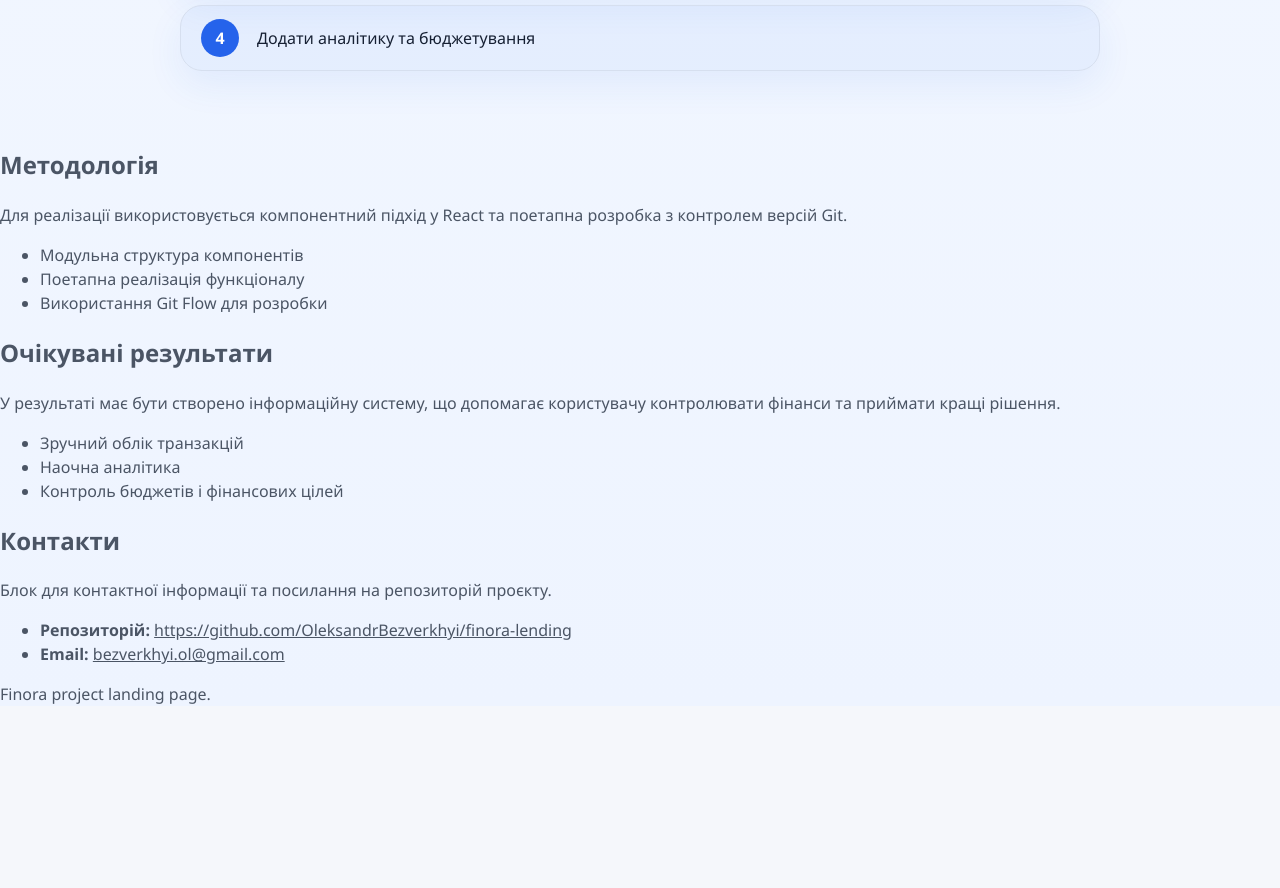
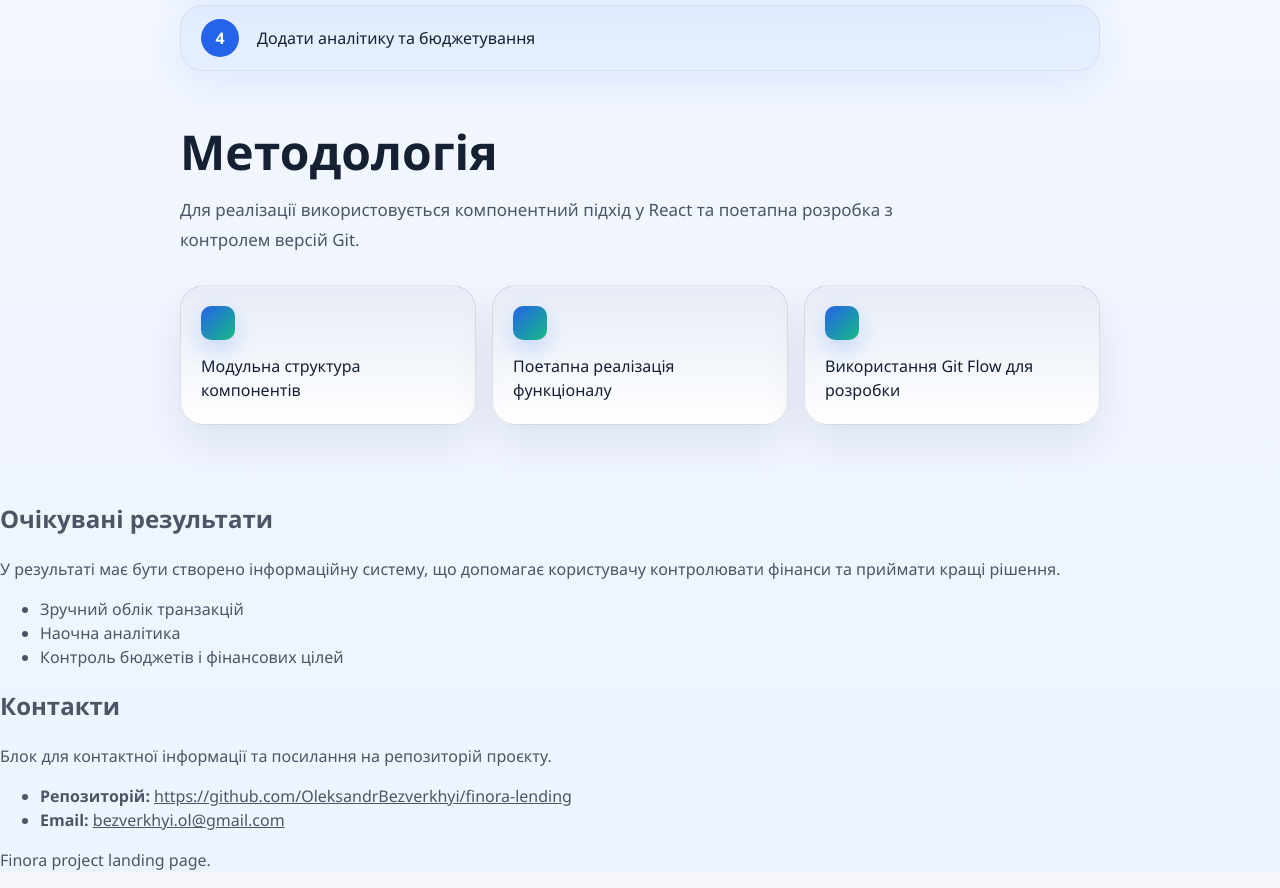
Before and after one commit to OleksandrBezverkhyi/finora-lending, a React (Vite) app: page / in a window 1280 px wide. Shown: the part 1860-2748 px from the top of the page. Before the commit the page ends 2582 px from the top, so only its background shows below. Built offline with nearby package versions, Linux system fonts and the light colour scheme.

Commit message:
feat: style methodology section

```diff
--- a/src/App.css
+++ b/src/App.css
@@ -245,6 +245,61 @@
   transform: translateY(-50%);
 }
 
+.methodology-section {
+  max-width: 960px;
+  margin: 0 auto;
+  padding: 0 20px 56px;
+}
+
+.methodology-section__title {
+  margin: 0;
+  color: var(--heading-color);
+  font-size: clamp(2rem, 4vw, 3rem);
+  line-height: 1.05;
+}
+
+.methodology-section__description {
+  max-width: 46rem;
+  margin: 18px 0 0;
+  color: var(--text-color);
+  font-size: 1.06rem;
+  line-height: 1.75;
+}
+
+.methodology-section__list {
+  display: grid;
+  grid-template-columns: repeat(3, minmax(0, 1fr));
+  gap: 16px;
+  margin: 30px 0 0;
+  padding: 0;
+  list-style: none;
+}
+
+.methodology-section__item {
+  position: relative;
+  min-height: 100%;
+  padding: 68px 20px 22px;
+  border: 1px solid rgba(15, 23, 42, 0.1);
+  border-radius: 24px;
+  background:
+    linear-gradient(180deg, rgba(15, 23, 42, 0.04) 0%, rgba(255, 255, 255, 0.9) 100%);
+  color: var(--heading-color);
+  box-shadow: 0 18px 42px rgba(15, 23, 42, 0.08);
+}
+
+.methodology-section__item::before {
+  content: '';
+  position: absolute;
+  top: 20px;
+  left: 20px;
+  width: 34px;
+  height: 34px;
+  border-radius: 10px;
+  background:
+    linear-gradient(135deg, var(--accent-color) 0%, rgba(0, 180, 120, 0.9) 100%);
+  box-shadow: 0 10px 22px rgba(37, 99, 235, 0.2);
+}
+
 @media (max-width: 768px) {
   .site-header {
     padding: 14px 16px;
@@ -288,11 +343,13 @@
   }
 
   .about-section,
-  .goals-section {
+  .goals-section,
+  .methodology-section {
     padding: 0 16px 40px;
   }
 
-  .about-section__list {
+  .about-section__list,
+  .methodology-section__list {
     grid-template-columns: 1fr;
   }
 
--- a/src/components/ContentSection.jsx
+++ b/src/components/ContentSection.jsx
@@ -1,36 +1,47 @@
 export function ContentSection({ id, title, description, items }) {
   const isAboutSection = id === 'about'
   const isGoalsSection = id === 'goals'
+  const isMethodologySection = id === 'methodology'
 
   const sectionClassName = isAboutSection
     ? 'about-section'
     : isGoalsSection
       ? 'goals-section'
-      : undefined
+      : isMethodologySection
+        ? 'methodology-section'
+        : undefined
 
   const titleClassName = isAboutSection
     ? 'about-section__title'
     : isGoalsSection
       ? 'goals-section__title'
-      : undefined
+      : isMethodologySection
+        ? 'methodology-section__title'
+        : undefined
 
   const descriptionClassName = isAboutSection
     ? 'about-section__description'
     : isGoalsSection
       ? 'goals-section__description'
-      : undefined
+      : isMethodologySection
+        ? 'methodology-section__description'
+        : undefined
 
   const listClassName = isAboutSection
     ? 'about-section__list'
     : isGoalsSection
       ? 'goals-section__list'
-      : undefined
+      : isMethodologySection
+        ? 'methodology-section__list'
+        : undefined
 
   const itemClassName = isAboutSection
     ? 'about-section__item'
     : isGoalsSection
       ? 'goals-section__item'
-      : undefined
+      : isMethodologySection
+        ? 'methodology-section__item'
+        : undefined
 
   return (
     <section className={sectionClassName} id={id}>
```
